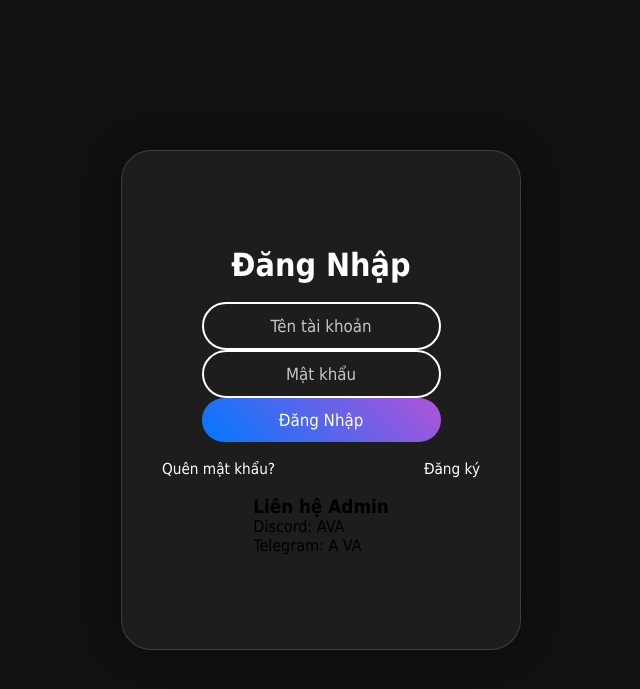
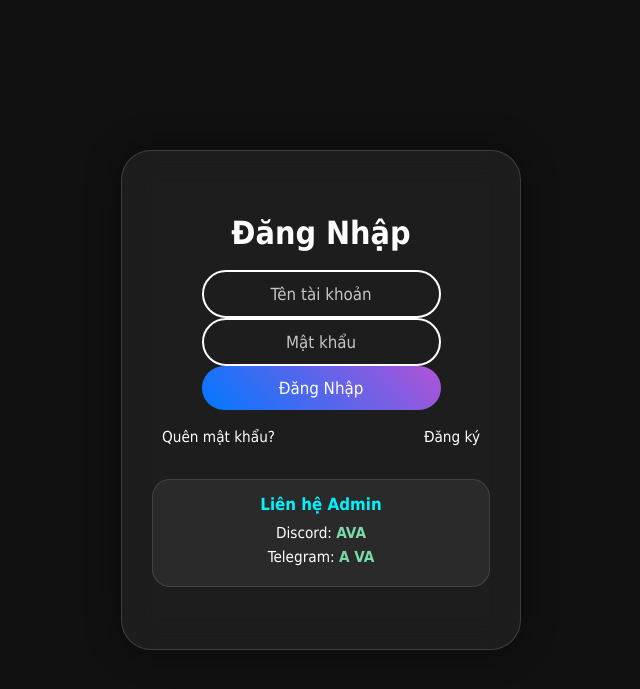
Before and after one commit to Stare-VuT/app.py, a Flask app: page / in a window 1280 px wide. Shown: the top 689 px of the page, without its empty margins (319-959 px from the left). Run offline with Flask 3, Linux system fonts and the light colour scheme.

Commit message:
Update style.css
.

```diff
--- a/templates/templates/static/style.css
+++ b/templates/templates/static/style.css
@@ -156,3 +156,29 @@ body {
   font-weight: bold;
   text-align: center;
 }
+.admin-contact {
+  width: 100%;
+  margin-top: 15px;
+  padding: 14px;
+  border-radius: 18px;
+  background: rgba(255, 255, 255, 0.06);
+  border: 1px solid rgba(255, 255, 255, 0.12);
+  text-align: center;
+}
+
+.admin-contact h3 {
+  color: #00f2fe;
+  font-size: 1.05em;
+  margin-bottom: 10px;
+}
+
+.admin-contact p {
+  color: #fff;
+  font-size: 0.95em;
+  margin: 6px 0;
+}
+
+.admin-contact span {
+  color: #7adaa5;
+  font-weight: bold;
+}
```
